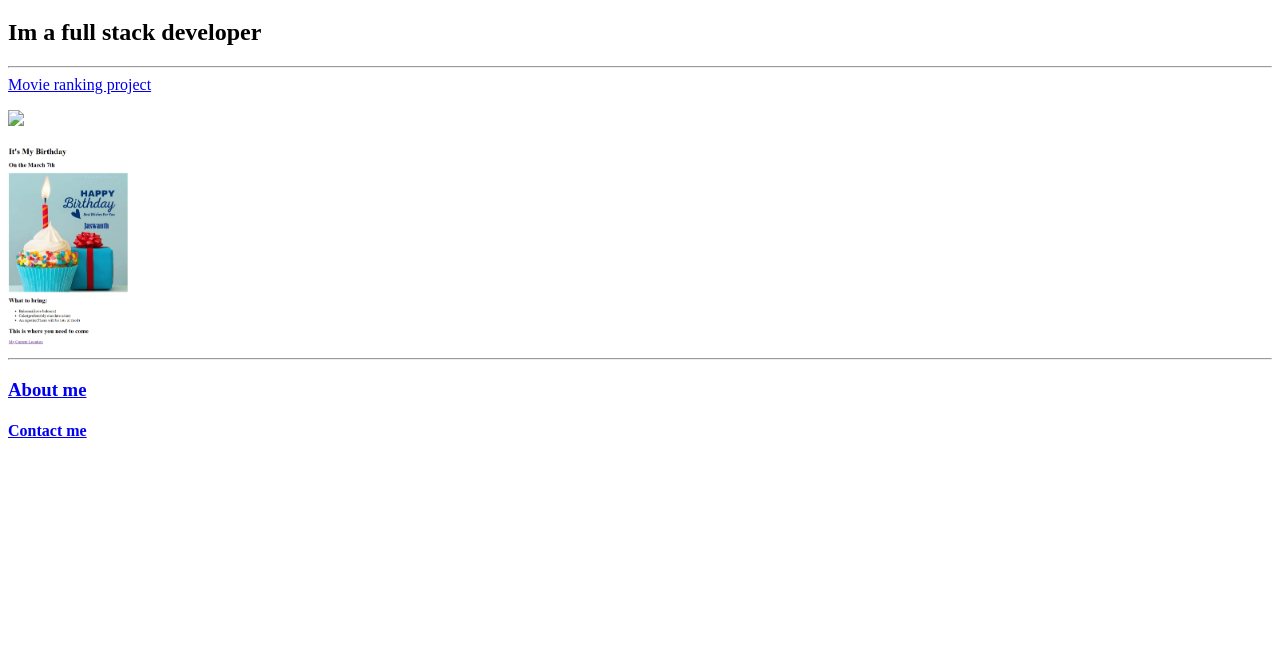
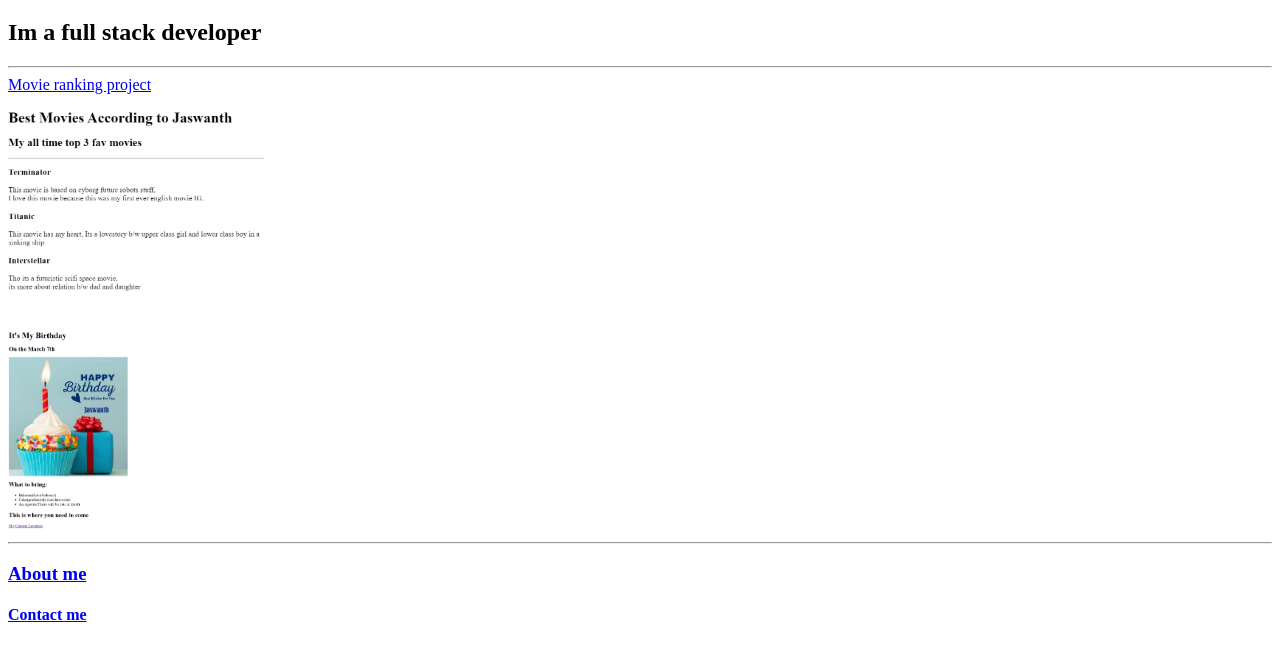
Before and after one commit to jassu7702/html-portfolio, a plain HTML site: page index.html in a window 1280 px wide. Shown: the part 61-722 px from the top of the page. Drawn offline with Linux system fonts and the light colour scheme.

Commit message:
Update index.html

```diff
--- a/index.html
+++ b/index.html
@@ -26,7 +26,7 @@ https://developer.mozilla.org/en-US/docs/Web/HTML/Element/img#attr-height -->
     <h2>Im a full stack developer</h2>
     <hr>
     <a href="./public/movie-ranking.html">Movie ranking project</a>
-     <p> <img src="/4.3 HTML Porfolio Project/assets/images/jmovie-ranking.png " height="200" /></p>
+     <p> <img src="./assets/images/jmovie-ranking.png " height="200" /></p>
     <a href="/4.3 HTML Porfolio Project/public/birthday-invite.html"></a>
     <img src="./assets/images/birthdayinvitation.png" height="200" />
     <hr>
```
